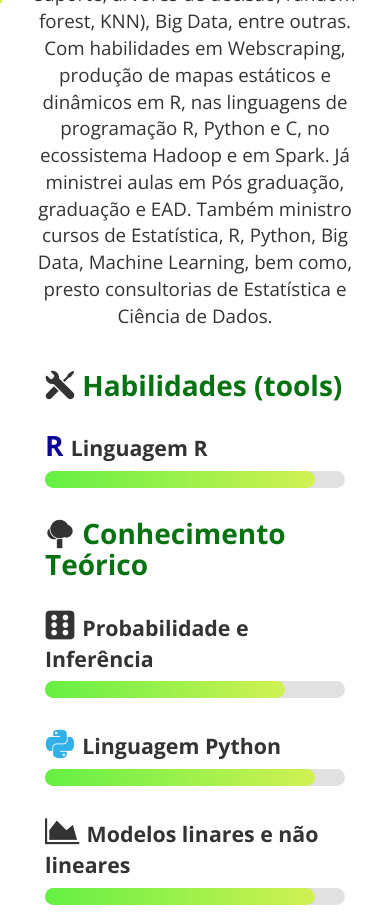
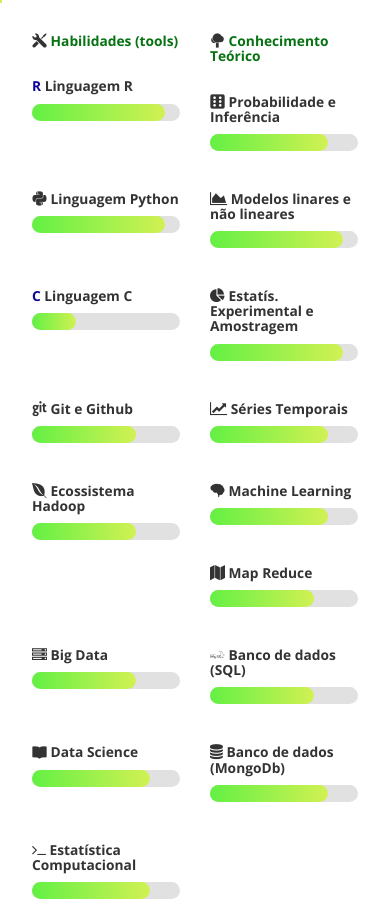
Before and after one commit to WesleyJw/wesleyjw.github.io, a website: page sobre.html in a window 390 px wide. Shown: the part 841-1753 px from the top of the page. Drawn offline with nearby package versions, Linux system fonts and the light colour scheme; a web font is replaced by a local one.

Commit message:
corrige responsivo pagina sobre

```diff
--- a/css/sobre.css
+++ b/css/sobre.css
@@ -45,6 +45,11 @@
 	text-align: center
 }
 
+.container ul  li h2 {
+		font-size: 30px;
+		font-size: 1.875rem;
+}
+
 @media (min-width:768px) {
 	.textos {
 		float: left;
@@ -56,6 +61,22 @@
 @media (min-width:768px) {
 	.textos {
 		margin-left: 16.66667%
+	}
+
+}
+
+@media (max-width:540px) {
+	div .textos {
+		margin-left: 2.66667%;
+		margin-top: 1%;
+	}
+	div .textos p {
+		font-size: 23px;
+		font-size: 1.375rem;
+	}
+	.container ul  li h2 {
+		font-size: 23px;
+		font-size: 1.375rem;
 	}
 
 }
@@ -87,17 +108,13 @@
 	clear: both
 }
 
-@media (min-width:768px) {
-	.habilidades {
-		float: left;
-		width: 83.33333%
-	}
-
-}
-
-@media (min-width:768px) {
+@media (min-width:581px) {
 	.habilidades {
 		margin-left: 8.33333%
+	}
+	.habilidades li {
+		float: left;
+		width: 50%
 	}
 
 }
@@ -109,10 +126,17 @@
 	padding-right: 15px
 }
 
-@media (min-width:768px) {
+@media (max-width:580px) {
 	.habilidades li {
 		float: left;
 		width: 50%
+	}
+	.habilidades {
+		position: relative;
+		min-height: 1px;
+		padding-left: 2px;
+		padding-right: 2px;
+		margin-bottom: 40px
 	}
 
 }
@@ -126,20 +150,22 @@
 	font-size: 30px !important
 }
 
-.habilidades li h2 i.fa-html5 {
-	color: orange
-}
+@media (max-width:580px) {
+	.habilidades li {
+		float: left;
+		width: 50%
+	}
+	.habilidades {
+		position: relative;
+		min-height: 1px;
+		padding-left: 2px;
+		padding-right: 2px;
+		margin-bottom: 40px
+	}
+	.habilidades li h2 i {
+		font-size: 15px !important
+	}
 
-.habilidades li h2 i.fa-css3 {
-	color: #31b1e7
-}
-
-.habilidades li h2 i.fae-java {
-	color: #31b1e7
-}
-
-.habilidades li h2 i.fae-python {
-	color: #31b1e7
 }
 
 .habilidades li h2 i.r img {
--- a/sobre.html
+++ b/sobre.html
@@ -59,105 +59,108 @@
 				<section class="sobre">
 					<div class="container">
 						<div class="textos wow fadeInDown" data-wow-duration="1s" data-wow-delay="1s">
-							<p> Sou apaixonado por extrair informações de conjuntos de dados. Possuo os títulos de Doutor (2020) e Mestre (2016) em <strong>Biometria e Estatística Aplicada</strong> pela Universidade Federal Rural de Pernambuco e de Bacharel em <strong>Ciências Biológicas</strong> pela Universidade Federal Rural de Pernambuco/Unidade Acadêmica de Serra Talhada. Tenho experiência nas áreas de Estatística experimental, Modelagem (modelos lineares, modelos lineares generalizados, modelos não lineares, modelos lineares e não lineares mistos, modelos baseados em processos, modelos epidemiológicos e ecofisiológicos), Séries temporais, Machine learning (Redes neurais artificiais, máquinas de vetores de suporte, árvores de decisão, random forest, KNN), Big Data, entre outras. Com habilidades em Webscraping, produção de mapas estáticos e dinâmicos em R, nas linguagens de programação R, Python e C, no ecossistema Hadoop e em Spark. Já ministrei aulas em Pós graduação, graduação e EAD. Também ministro cursos de Estatística, R, Python, Big Data, Machine Learning, bem como, presto consultorias de Estatística e Ciência de Dados.</p>
+							<br> <blockquote cite="http://example.com/facts">
+								<p><i>"Sou apaixonado por extrair informações de conjuntos de dados." </i> </p>
+							</blockquote>
+							<p> Possuo o título de Doutor (2020) e de Mestre (2016) em <strong>Biometria e Estatística Aplicada</strong> pela Universidade Federal Rural de Pernambuco e de Bacharel (2014) em <strong>Ciências Biológicas</strong> pela Universidade Federal Rural de Pernambuco/Unidade Acadêmica de Serra Talhada. Tenho experiência nas áreas de Estatística experimental, Modelagem (modelos lineares, modelos lineares generalizados, modelos não lineares, modelos lineares e não lineares mistos, modelos baseados em processos, modelos epidemiológicos e ecofisiológicos), Séries temporais, Machine learning (Redes neurais artificiais, máquinas de vetores de suporte, árvores de decisão, random forest, KNN), Big Data, entre outras. Com habilidades em Webscraping, produção de mapas estáticos e dinâmicos em R, nas linguagens de programação R, Python e C, no ecossistema Hadoop e em Spark. Já ministrei aulas em Pós graduação, graduação e EAD. Também ministro cursos de Estatística, R, Python, Big Data, Machine Learning, bem como, presto consultorias de Estatística e Ciência de Dados.</p>
 						</div>
 
 						<ul class="habilidades">
 						<li class="habilidade-9">
 							<h2><i class="fa fae-tools"></i> <strong style="color: #067211;">Habilidades (tools)</strong></h2>
 								<h2>
-									<span style="color:#0b0697;"><strong>R</strong></span> <strong style="font-size:16pt">Linguagem R</strong>
+									<strong style="color:#0b0697;">R </strong><strong>Linguagem R</strong>
 									<div class="barra"><span></span></div>
 								</h2>
 							</li>
 							<li class="habilidade-8">
 								<h2><i class="fa fae-tree"></i> <strong style="color: #067211;">Conhecimento Teórico</strong></h2>
 								<h2>
-									<i class="fa fae-dice"></i> <strong style="font-size:16pt">Probabilidade e Inferência</strong>
+									<i class="fa fae-dice"></i> <strong>Probabilidade e Inferência</strong>
 									<div class="barra"><span></span></div>
 								</h2>
 							</li>
 							<li class="habilidade-9">
 								<h2>
-									<i class="fa fae-python"></i> <strong style="font-size:16pt">Linguagem Python</strong>
+									<i class="fa fae-python"></i> <strong>Linguagem Python</strong>
 									<div class="barra"><span></span></div>
 								</h2>
 							</li>
 							<li class="habilidade-9">
 								<h2>
-									<i class="fa fa-area-chart"></i> <strong style="font-size:16pt">Modelos linares e não lineares</strong>
+									<i class="fa fa-area-chart"></i> <strong>Modelos linares e não lineares</strong>
 									<div class="barra"><span></span></div>
 								</h2>
 							</li>
 							<li class="habilidade-3">
 								<h2>
-									<span style="color:#0b0697;"><strong>C</strong></span> <strong style="font-size:16pt">Linguagem C</strong>
+									<span style="color:#0b0697;"><strong>C</strong></span> <strong>Linguagem C</strong>
 									<div class="barra"><span></span></div>
 								</h2>
 							</li>
 							<li class="habilidade-9">
 								<h2>
-									<i class="fa fa-pie-chart"></i> <strong style="font-size:16pt" >Estatís. Experimental e Amostragem</strong>
+									<i class="fa fa-pie-chart"></i> <strong>Estatís. Experimental e Amostragem</strong>
 									<div class="barra"><span></span></div>
 								</h2>
 							</li>
 							<li class="habilidade-7">
 								<h2>
-									<i class="fa fa-git"></i> <strong style="font-size:16pt" >Git e Github</strong>
+									<i class="fa fa-git"></i> <strong >Git e Github</strong>
 									<div class="barra"><span></span></div>
 								</h2>
 							</li>
 							<li class="habilidade-8">
 								<h2>
-									<i class="fa fa-line-chart"></i> <strong style="font-size:16pt">Séries Temporais</strong>
+									<i class="fa fa-line-chart"></i> <strong >Séries Temporais</strong>
 									<div class="barra"><span></span></div>
 								</h2>
 							</li>
 							<li class="habilidade-7">
 								<h2>
-									<i class="fa fa-envira"></i> <strong style="font-size:16pt">Ecossistema Hadoop</strong>
+									<i class="fa fa-envira"></i> <strong >Ecossistema Hadoop</strong>
 									<div class="barra"><span></span></div>
 								</h2>
 							</li>
 							<li class="habilidade-8">
 								<h2>
-									<i class="fa fae-brain"></i> <strong style="font-size:16pt">Machine Learning</strong>
+									<i class="fa fae-brain"></i> <strong >Machine Learning</strong>
 									<div class="barra"><span></span></div>
 								</h2>
 							</li>
 							<li class="habilidade-7">
 								<h2>
-									<i class="fa fa-map"></i> <strong style="font-size:16pt">Map Reduce</strong>
+									<i class="fa fa-map"></i> <strong >Map Reduce</strong>
 									<div class="barra"><span></span></div>
 								</h2>
 							</li>
 							<li class="habilidade-7">
 								<h2>
-									<i class="fa fa-server"></i> <strong style="font-size:16pt">Big Data</strong>
+									<i class="fa fa-server"></i> <strong >Big Data</strong>
 									<div class="barra"><span></span></div>
 								</h2>
 							</li>
 							<li class="habilidade-7">
 								<h2>
-									<i class="fa fae-mysql"></i> <strong style="font-size:16pt">Banco de dados (SQL)</strong>
+									<i class="fa fae-mysql"></i> <strong >Banco de dados (SQL)</strong>
 									<div class="barra"><span></span></div>
 								</h2>
 							</li>
 							<li class="habilidade-8">
 								<h2>
-									<i class="fa fae-book-open"></i> <strong style="font-size:16pt">Data Science</strong>
+									<i class="fa fae-book-open"></i> <strong >Data Science</strong>
 									<div class="barra"><span></span></div>
 								</h2>
 							</li>
 							<li class="habilidade-8">
 								<h2>
-									<i class="fa fa-database"></i> <strong style="font-size:16pt">Banco de dados (MongoDb)</strong>
+									<i class="fa fa-database"></i> <strong >Banco de dados (MongoDb)</strong>
 									<div class="barra"><span></span></div>
 								</h2>
 							</li>
 							<li class="habilidade-8">
 								<h2>
-									<i class="fa fa-terminal"></i> <strong style="font-size:16pt">Estatística Computacional</strong>
+									<i class="fa fa-terminal"></i> <strong >Estatística Computacional</strong>
 									<div class="barra"><span></span></div>
 								</h2>
 							</li>
```
